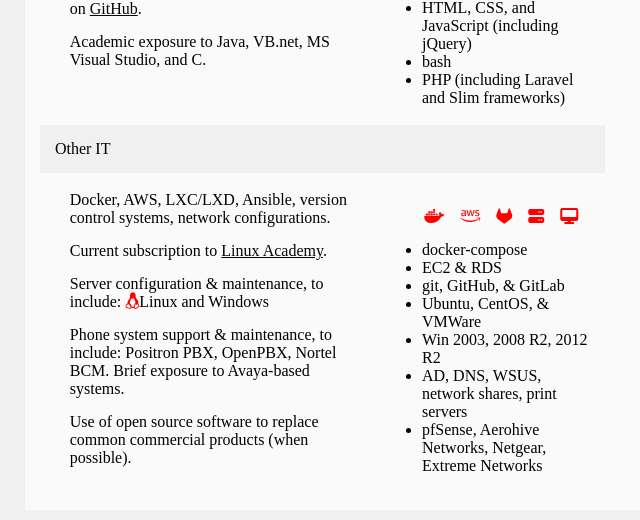
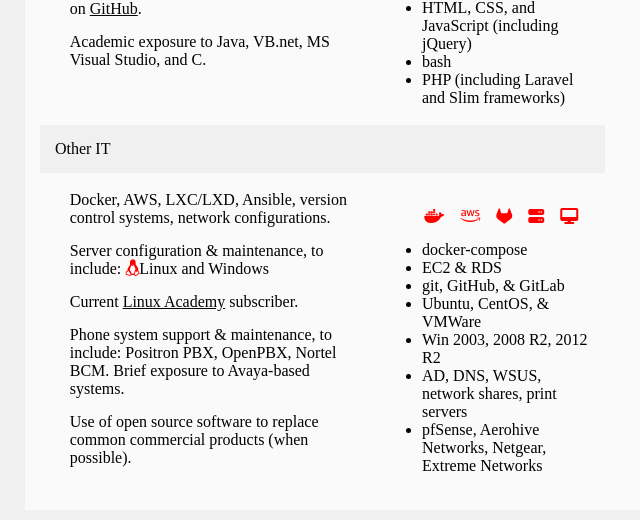
Before and after one commit to khdc-me/ws-kevinharper-v1, a Django app: page /experience/ in a window 1280 px wide. Shown: the part 860-1380 px from the top of the page, without its empty margins (135-775 px from the left). Run offline with Django 3.2, Linux system fonts and the light colour scheme; some libraries are stand-ins or nearby versions.

Commit message:
Closes #26

```diff
--- a/website/templates/experience.html
+++ b/website/templates/experience.html
@@ -309,9 +309,9 @@
         <div class="cols-2-left">
           <br>
           <p>Docker, AWS, LXC/LXD, Ansible, version control systems, network configurations.</p>
-          <p>Current subscription to <a href="https://linuxacademy.com/profile/show/user/name/khdcme">Linux Academy</a>.</p>
           <p>Server configuration & maintenance, to include:
             <i style="color: #ff0000; font-weight: bold;" class="fa fa-linux" aria-hidden="true"></i>Linux and Windows</p>
+          <p>Current <a href="https://linuxacademy.com/profile/show/user/name/khdcme">Linux Academy</a> subscriber.</p>
           <p>Phone system support &amp; maintenance, to include: Positron PBX, OpenPBX, Nortel BCM. Brief exposure to Avaya-based systems.</p>
           <p>Use of open source software to replace common commercial products (when possible).</p>
           <br>
```
